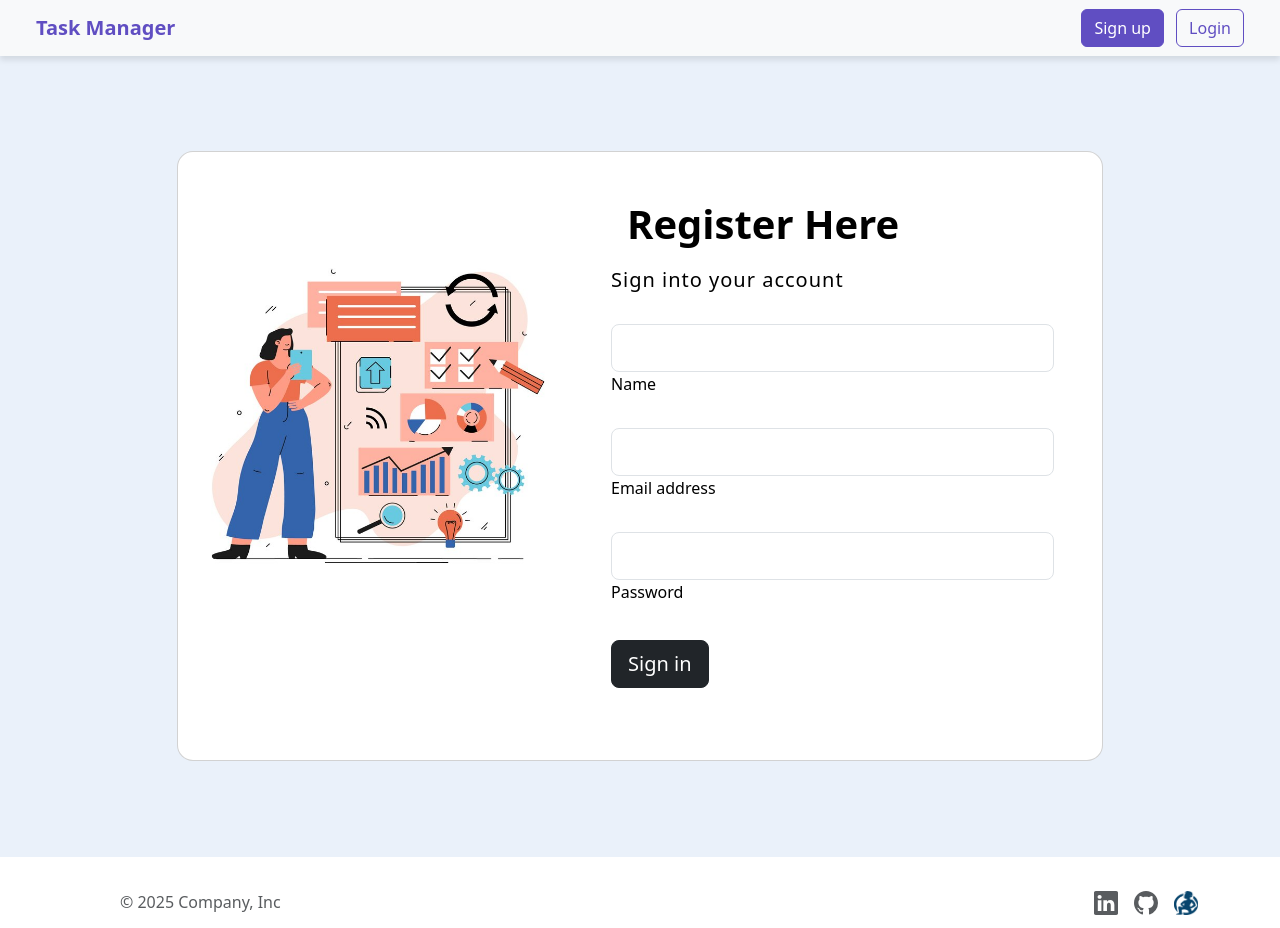
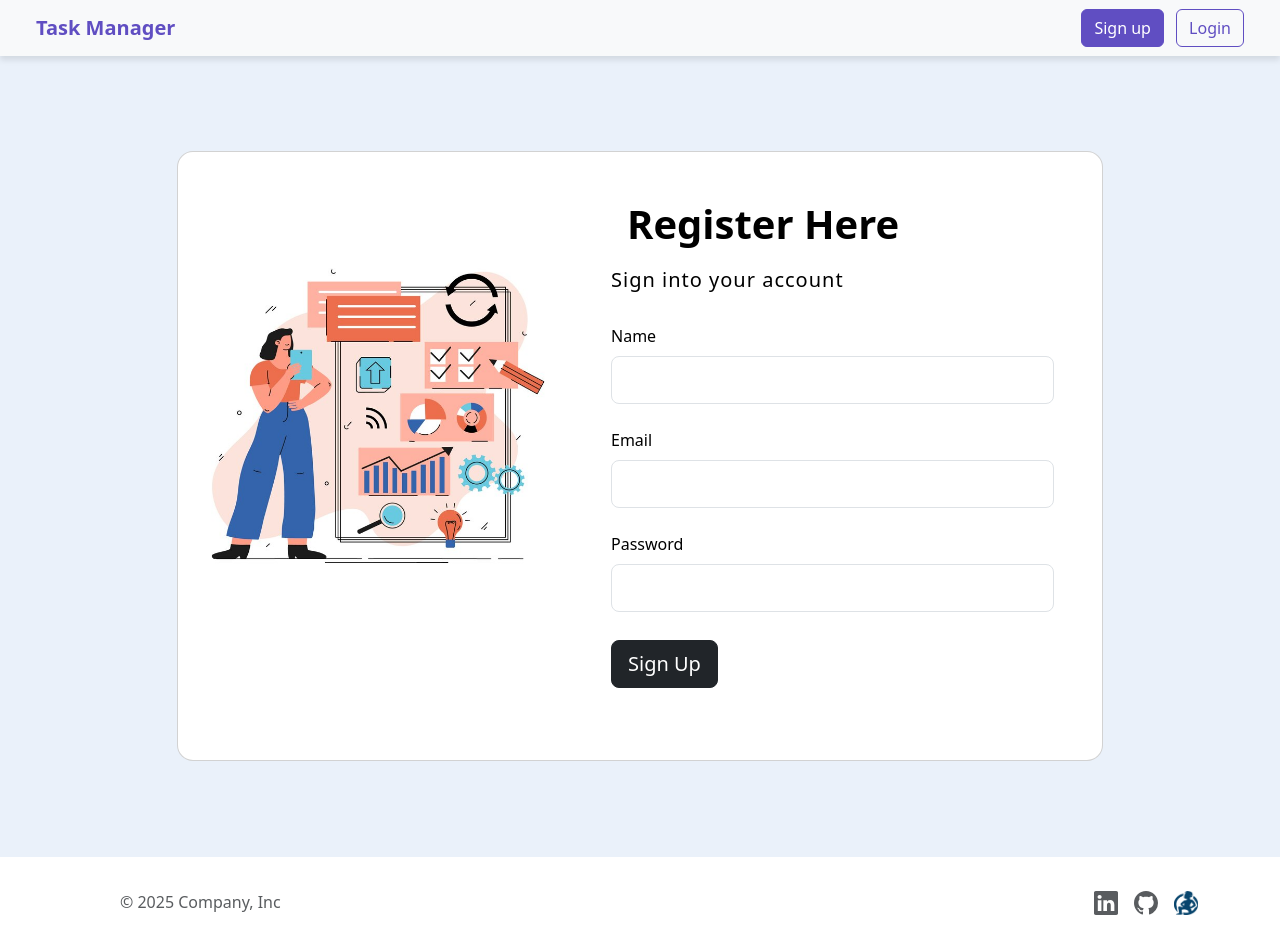
Before and after one commit to jvcarpena/TaskFlow-Website, a Flask app: page /register in a window 1280 px wide. Shown: the top 928 px of the page. Run offline with Flask 3, Linux system fonts and the light colour scheme; some libraries are stand-ins or nearby versions.

Commit message:
Configure the register route to add a new user to db. Add a forms.py to handle the wtforms. And modify the register.html to render the forms.

```diff
--- /dev/null
+++ b/forms.py
@@ -0,0 +1,16 @@
+from flask_wtf import FlaskForm
+from wtforms import StringField, SubmitField, PasswordField
+from wtforms.validators import DataRequired, URL
+
+
+class RegisterForm(FlaskForm):
+    name = StringField("Name", validators=[DataRequired()])
+    email = StringField("Email", validators=[DataRequired()])
+    password = PasswordField("Password", validators=[DataRequired()])
+    submit = SubmitField("Sign Up")
+
+
+class LoginForm(FlaskForm):
+    name = StringField("Name", validators=[DataRequired()])
+    password = PasswordField("Password", validators=[DataRequired()])
+    submit = SubmitField("Login")
--- a/main.py
+++ b/main.py
@@ -9,13 +9,15 @@ from sqlalchemy.orm import relationship, DeclarativeBase, Mapped, mapped_column
 from sqlalchemy import Integer, String, Text
 from functools import wraps
 from werkzeug.security import generate_password_hash, check_password_hash
+from forms import RegisterForm, LoginForm
+from flask_wtf.csrf import CSRFProtect
 
 # Load .env file
 load_dotenv()
 
-
 app = Flask(__name__)
-app.config['SECRET_KEY'] == os.getenv("FLASK_KEY")
+app.config['SECRET_KEY'] = os.getenv("FLASK_KEY")
+csrf = CSRFProtect(app)
 Bootstrap5(app)
 
 # For temporary profile of the user
@@ -27,6 +29,17 @@ gravatar = Gravatar(app,
                     force_lower=False,
                     use_ssl=False,
                     base_url=None)
+
+# Configure the flask_login using the LoginManager Class
+# and it needs secret key to be set
+# login_manager = LoginManager()
+# login_manager.init_app(app)
+#
+#
+# # Create a user_loader callback. This callback will reload the user object from the database.
+# @login_manager.user_loader
+# def load_user(user_id):
+#     return db.session.get(User, user_id)
 
 
 # This creates a Base that inherits from the Declarative Base
@@ -46,6 +59,12 @@ class Tasks(db.Model):
     id: Mapped[int] = mapped_column(Integer, primary_key=True)
     title: Mapped[str] = mapped_column(String(1000), nullable=False)
 
+    # Create Foreign Key, "user_data.id".
+    author_id: Mapped[int] = mapped_column(Integer, db.ForeignKey("user_data.id"))
+
+    # ADD A CHILD RELATIONSHIP WITH USER.
+    task_author = relationship("User", back_populates="tasks")
+
 
 class User(db.Model):
     __tablename__ = "user_data"
@@ -53,6 +72,9 @@ class User(db.Model):
     name: Mapped[str] = mapped_column(String(100), nullable=False)
     email: Mapped[str] = mapped_column(String(150), nullable=False)
     password: Mapped[str] = mapped_column(String(150), nullable=False)
+
+    # ADD PARENT RELATIONSHIP FOR TASKS.
+    tasks = relationship("Tasks", back_populates="task_author")
 
 
 with app.app_context():
@@ -64,15 +86,38 @@ def home():
     return render_template("index.html")
 
 
+@app.route("/register", methods=["POST", "GET"])
+def register():
+    form = RegisterForm()
+    if form.validate_on_submit():
+        # Get the name, email, and password from the form.
+        # Strengthen the password using generate password hash.
+        name = form.name.data
+        email = form.email.data
+        plain_password = form.password.data
+        strong_password = generate_password_hash(password=plain_password,
+                                                 method='pbkdf2:sha256',
+                                                 salt_length=8)
+
+        # Add new user to the database.
+        new_user = User(
+            name=name,
+            email=email,
+            password=strong_password
+        )
+        db.session.add(new_user)
+        db.session.commit()
+
+        # login_user(new_user)
+        return render_template("to-do-list.html")
+
+    return render_template("register.html", form=form)
+
+
 @app.route("/login")
 def login():
     return render_template("login.html")
 
 
-@app.route("/register")
-def register():
-    return render_template("register.html")
-
-
 if __name__ == "__main__":
     app.run(debug=True)
--- a/requirements.txt
+++ b/requirements.txt
@@ -8,3 +8,5 @@ SQLAlchemy==2.0.25
 gunicorn==21.2.0
 psycopg2-binary==2.9.9
 python-dotenv~=1.0.1
+Flask_WTF==1.2.1
+WTForms==3.0.1
--- a/templates/register.html
+++ b/templates/register.html
@@ -1,3 +1,5 @@
+{% from "bootstrap5/form.html" import render_field %}
+{% block content %}
 {% include "header.html" %}
 
     <section class="d-flex align-items-center justify-content-center" style="background-color: #eaf1fa; padding-top: 55px;">
@@ -13,7 +15,10 @@
                 <div class="col-md-6 col-lg-7 d-flex align-items-center">
                   <div class="card-body p-4 p-lg-5 text-black">
 
-                    <form>
+                    <!-- Add an action and method to link this form to my main.py -->
+                    <form method="post">
+
+                      {{ form.hidden_tag() }}
 
                       <div class="d-flex align-items-center mb-3 pb-1">
                         <i class="fas fa-cubes fa-2x me-3" style="color: #ff6219;"></i>
@@ -22,23 +27,20 @@
 
                       <h5 class="fw-normal mb-3 pb-3" style="letter-spacing: 1px;">Sign into your account</h5>
 
-                      <div data-mdb-input-init class="form-outline mb-4">
-                        <input type="email" id="form2Example17" class="form-control form-control-lg" />
-                        <label class="form-label" for="form2Example17">Name</label>
+                      <div class="form-outline mb-4">
+                        {{ render_field(form.name, class="form-control form-control-lg") }}
                       </div>
 
-                      <div data-mdb-input-init class="form-outline mb-4">
-                        <input type="email" id="form2Example17" class="form-control form-control-lg" />
-                        <label class="form-label" for="form2Example17">Email address</label>
+                      <div class="form-outline mb-4">
+                        {{ render_field(form.email, class="form-control form-control-lg") }}
                       </div>
 
-                      <div data-mdb-input-init class="form-outline mb-4">
-                        <input type="password" id="form2Example27" class="form-control form-control-lg" />
-                        <label class="form-label" for="form2Example27">Password</label>
+                      <div class="form-outline mb-4">
+                        {{ render_field(form.password, class="form-control form-control-lg") }}
                       </div>
 
                       <div class="pt-1 mb-4">
-                        <button data-mdb-button-init data-mdb-ripple-init class="btn btn-dark btn-lg btn-block" type="button">Sign in</button>
+                        {{ render_field(form.submit, class="btn btn-dark btn-lg btn-block") }}
                       </div>
                     </form>
 
@@ -52,3 +54,4 @@
     </section>
 
 {% include "footer.html" %}
+{% endblock %}
```
